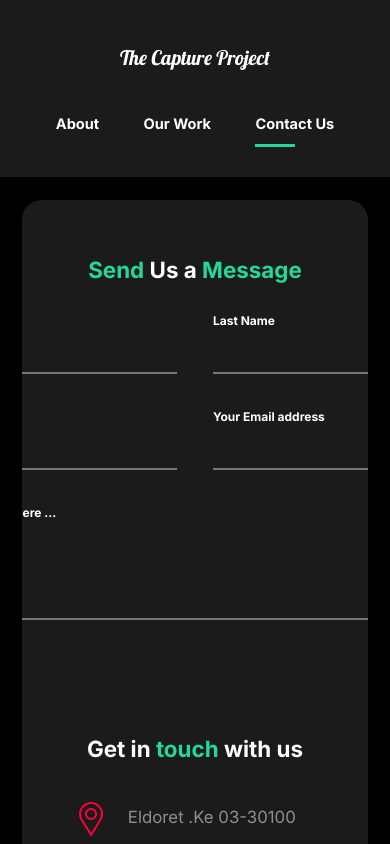
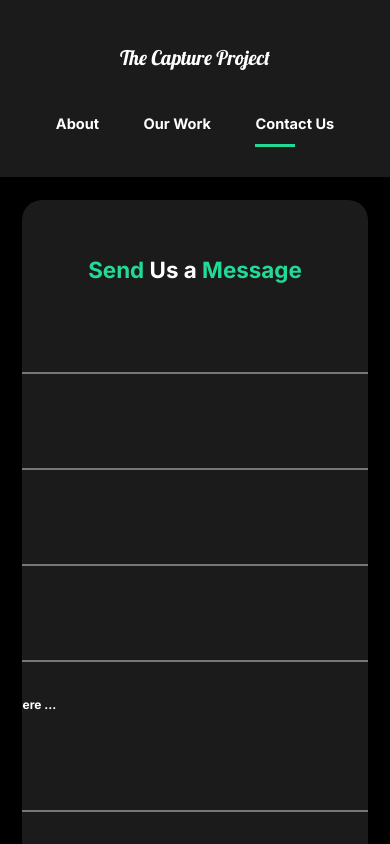
Before and after one commit to HMugera/Capture, a React (Create React App) app: page /contact in a window 390 px wide. Shown: the top 844 px of the page. Built offline with nearby package versions, Linux system fonts and the light colour scheme.

Commit message:
making contact page responsive

```diff
--- a/src/pages/ContactUs.js
+++ b/src/pages/ContactUs.js
@@ -168,7 +168,9 @@ const ContactBox = styled(motion.div)`
 const ContactForm = styled.div`
 	height: 400px;
 	width: 600px;
-	order: 1;
+	@media (max-width: 1300px) {
+		margin-bottom: 180px;
+	}
 `;
 const InputBox = styled.div`
 	display: flex;
@@ -176,6 +178,9 @@ const InputBox = styled.div`
 	align-items: flex-start;
 	margin: 0 0 35px 0;
 	width: 47%;
+	@media (max-width: 1300px) {
+		width: 100%;
+	}
 	label {
 		align-self: flex-start;
 		color: #fff;
```
Also changed, not shown: 1 other file (tests, documents, lock files or other folders).
